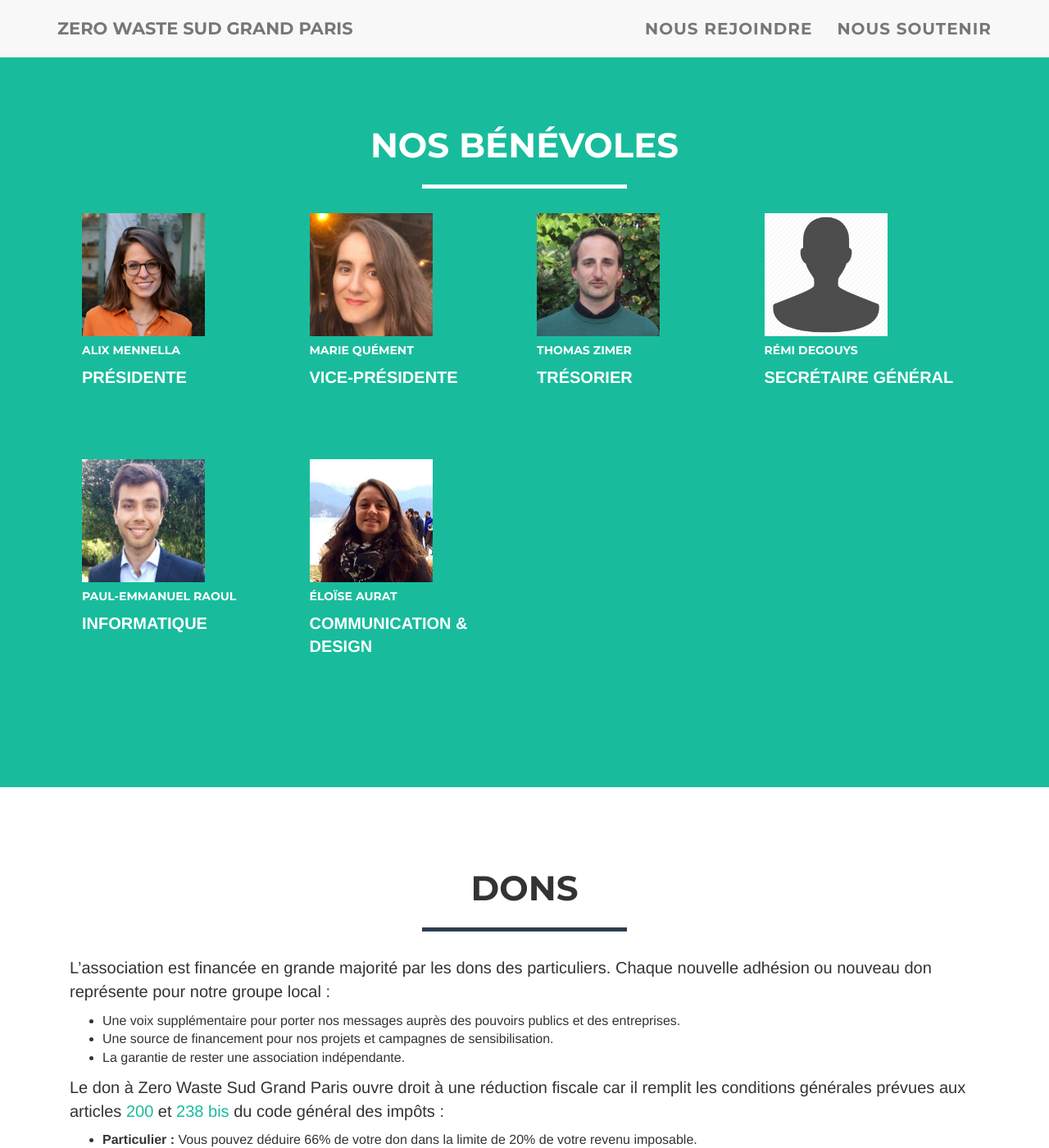
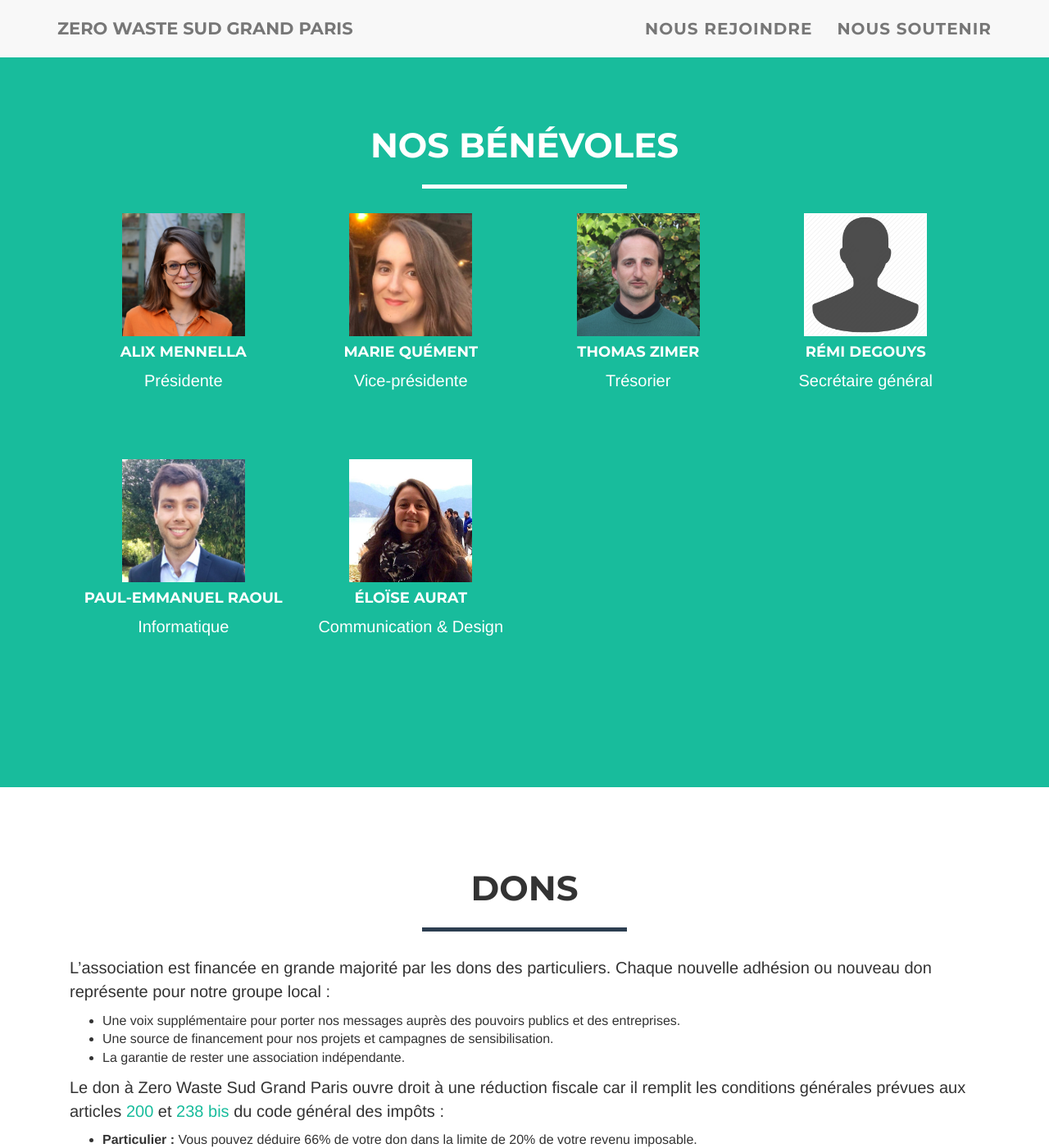
Before and after one commit to zerowastesgp/www.zerowastesgp.fr, a Jekyll site: the page built from index.html, in a window 1280 px wide and 1400 px high, scrolled down 1369 px. Shown: the whole window at 82% size. Built offline with Jekyll 4.4.1, drawn with Linux system fonts in a browser that asks for light colours.

Commit message:
Remove unused CSS attributes

```diff
--- a/_sass/home.scss
+++ b/_sass/home.scss
@@ -1,6 +1,7 @@
 #nos-benevoles {
   .volunteer {
     min-height: 300px;
+    text-align: center;
   }
 
   .avatar {
--- a/index.html
+++ b/index.html
@@ -32,10 +32,10 @@ permalink: /
     {% for volunteer in site.data.info.volunteers %}
     <div class="col-lg-3 col-md-6 mb-lg-0 mb-5 volunteer">
       <div class="avatar mx-auto">
-        <img src="/assets/images/{{ volunteer.picture }}" class="rounded-circle z-depth-1" alt="{{ volunteer.name }}">
+        <img src="/assets/images/{{ volunteer.picture }}" alt="{{ volunteer.name }}">
       </div>
-      <h5 class="font-weight-bold mt-4 mb-3">{{ volunteer.name }}</h5>
-      <p class="text-uppercase blue-text"><strong>{{ volunteer.role }}</strong></p>
+      <h4 class="mt-4 mb-3">{{ volunteer.name }}</h4>
+      <p>{{ volunteer.role }}</p>
     </div>
     {% endfor %}
   </div>
```
